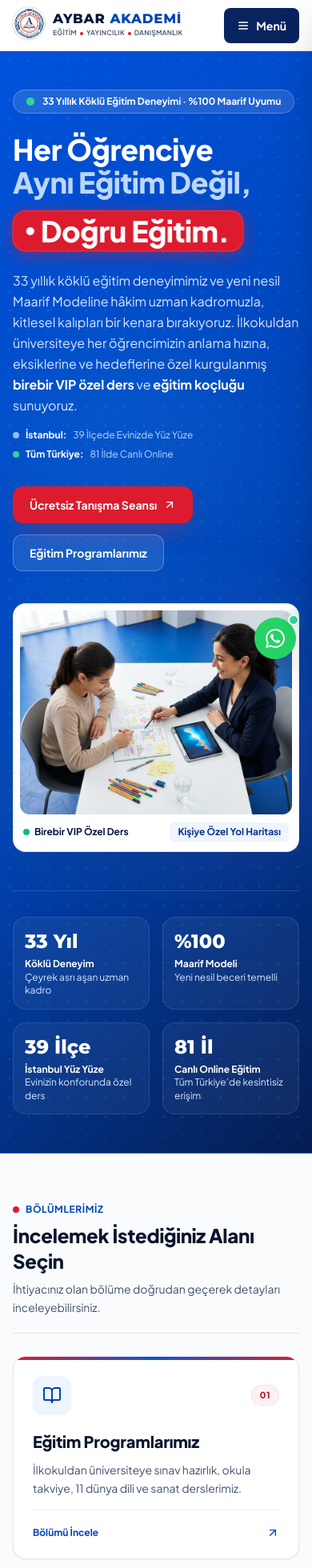
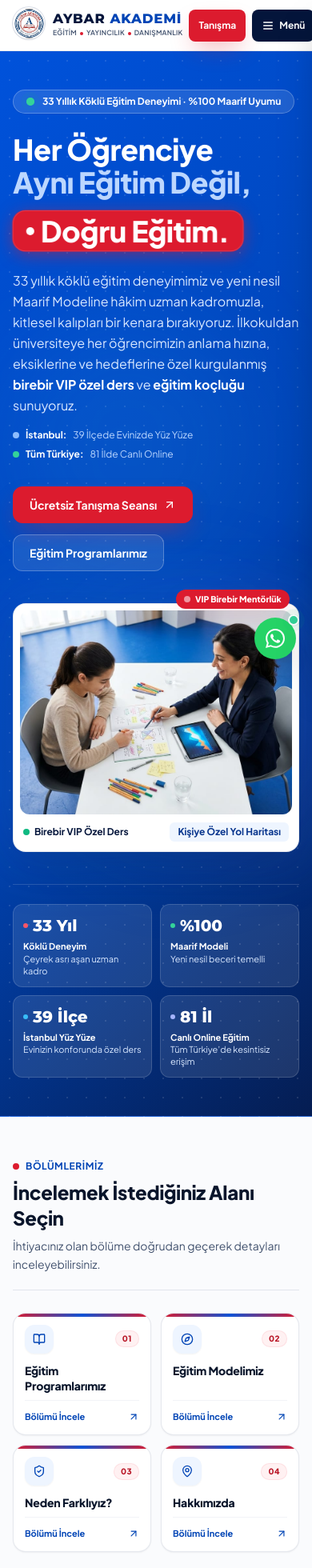
Before and after one commit to erog1u/aybar-akademi, a Next.js app: page / in a window 390 px wide. Shown: the top 1960 px of the page at 80% size. Built offline with nearby package versions, Linux system fonts and the light colour scheme.

Commit message:
feat(mobile-parity): elevate mobile ergonomics with 2x2 launcher, header CTA, unhidden hero badges, and active drawer styling

```diff
--- a/src/app/egitim-modelimiz/page.tsx
+++ b/src/app/egitim-modelimiz/page.tsx
@@ -66,7 +66,7 @@ export default function EgitimModelimizPage() {
 
             <div className="lg:col-span-5 w-full relative">
               <div className="absolute -inset-4 bg-gradient-to-r from-blue-400/30 via-indigo-400/20 to-sky-300/30 rounded-3xl blur-2xl animate-gentle-glow pointer-events-none" />
-              <div className="absolute -top-3.5 right-4 z-20 hidden sm:inline-flex items-center gap-2 px-3.5 py-1.5 rounded-full bg-crimson-600 text-white font-black text-xs shadow-crimson animate-float-slow">
+              <div className="absolute -top-3 sm:-top-3.5 right-3 sm:right-4 z-20 inline-flex items-center gap-1.5 sm:gap-2 px-2.5 sm:px-3.5 py-1 sm:py-1.5 rounded-full bg-crimson-600 text-white font-black text-[10.5px] sm:text-xs shadow-crimson animate-float-slow">
                 <span className="h-2 w-2 rounded-full bg-white animate-pulse" />
                 <span>Bütüncül VIP Sistem</span>
               </div>
--- a/src/app/egitim-programlarimiz/page.tsx
+++ b/src/app/egitim-programlarimiz/page.tsx
@@ -40,7 +40,7 @@ export default function EgitimProgramlarimizPage() {
 
             <div className="lg:col-span-5 relative">
               <div className="absolute -inset-4 bg-gradient-to-r from-blue-400/30 via-indigo-400/20 to-sky-300/30 rounded-3xl blur-2xl animate-gentle-glow pointer-events-none" />
-              <div className="absolute -top-3.5 right-4 z-20 hidden sm:inline-flex items-center gap-2 px-3.5 py-1.5 rounded-full bg-crimson-600 text-white font-black text-xs shadow-crimson animate-float-slow">
+              <div className="absolute -top-3 sm:-top-3.5 right-3 sm:right-4 z-20 inline-flex items-center gap-1.5 sm:gap-2 px-2.5 sm:px-3.5 py-1 sm:py-1.5 rounded-full bg-crimson-600 text-white font-black text-[10.5px] sm:text-xs shadow-crimson animate-float-slow">
                 <span className="h-2 w-2 rounded-full bg-white animate-pulse" />
                 <span>6 Ana Akademik Alan</span>
               </div>
--- a/src/app/hakkimizda/page.tsx
+++ b/src/app/hakkimizda/page.tsx
@@ -47,7 +47,7 @@ export default function HakkimizdaPage() {
 
             <div className="lg:col-span-5 w-full relative">
               <div className="absolute -inset-4 bg-gradient-to-r from-blue-400/30 via-indigo-400/20 to-sky-300/30 rounded-3xl blur-2xl animate-gentle-glow pointer-events-none" />
-              <div className="absolute -top-3.5 right-4 z-20 hidden sm:inline-flex items-center gap-2 px-3.5 py-1.5 rounded-full bg-crimson-600 text-white font-black text-xs shadow-crimson animate-float-slow">
+              <div className="absolute -top-3 sm:-top-3.5 right-3 sm:right-4 z-20 inline-flex items-center gap-1.5 sm:gap-2 px-2.5 sm:px-3.5 py-1 sm:py-1.5 rounded-full bg-crimson-600 text-white font-black text-[10.5px] sm:text-xs shadow-crimson animate-float-slow">
                 <span className="h-2 w-2 rounded-full bg-white animate-pulse" />
                 <span>33 Yıllık Deneyim</span>
               </div>
--- a/src/app/neden-farkliyiz/page.tsx
+++ b/src/app/neden-farkliyiz/page.tsx
@@ -66,7 +66,7 @@ export default function NedenFarkliyizPage() {
 
             <div className="lg:col-span-5 w-full relative">
               <div className="absolute -inset-4 bg-gradient-to-r from-blue-400/30 via-indigo-400/20 to-sky-300/30 rounded-3xl blur-2xl animate-gentle-glow pointer-events-none" />
-              <div className="absolute -top-3.5 right-4 z-20 hidden sm:inline-flex items-center gap-2 px-3.5 py-1.5 rounded-full bg-crimson-600 text-white font-black text-xs shadow-crimson animate-float-slow">
+              <div className="absolute -top-3 sm:-top-3.5 right-3 sm:right-4 z-20 inline-flex items-center gap-1.5 sm:gap-2 px-2.5 sm:px-3.5 py-1 sm:py-1.5 rounded-full bg-crimson-600 text-white font-black text-[10.5px] sm:text-xs shadow-crimson animate-float-slow">
                 <span className="h-2 w-2 rounded-full bg-white animate-pulse" />
                 <span>Kişiye Özel Hata Defteri</span>
               </div>
--- a/src/app/page.tsx
+++ b/src/app/page.tsx
@@ -145,8 +145,8 @@ export default function HomePage() {
             <div className="lg:col-span-6 min-w-0 relative">
               <div className="absolute -inset-4 bg-gradient-to-r from-blue-400/30 via-sky-400/20 to-indigo-400/30 rounded-3xl blur-2xl animate-gentle-glow pointer-events-none" />
 
-              {/* Üst Yüzen Kırmızı Rozet (Süs & Cancan) */}
-              <div className="absolute -top-3.5 right-4 z-20 hidden sm:inline-flex items-center gap-2 px-3.5 py-1.5 rounded-full bg-crimson-600 text-white font-black text-xs shadow-crimson animate-float-slow">
+              {/* Üst Yüzen Kırmızı Rozet (Mobilde ve Masaüstünde Canlı & Süs) */}
+              <div className="absolute -top-3 sm:-top-3.5 right-3 sm:right-4 z-20 inline-flex items-center gap-1.5 sm:gap-2 px-2.5 sm:px-3.5 py-1 sm:py-1.5 rounded-full bg-crimson-600 text-white font-black text-[10.5px] sm:text-xs shadow-crimson animate-float-slow">
                 <span className="h-2 w-2 rounded-full bg-white animate-pulse" />
                 <span>VIP Birebir Mentörlük</span>
               </div>
@@ -172,32 +172,44 @@ export default function HomePage() {
             </div>
           </div>
 
-          {/* Hero Tabanı: 4 Kurumsal Güven Sütunu (Mobilde Asla Sıkışmayan Orantılı Düzen) */}
-          <div className="mt-12 pt-8 border-t border-white/15 grid grid-cols-2 lg:grid-cols-4 gap-4 sm:gap-6">
-            <div className="p-3.5 sm:p-4 rounded-2xl bg-white/5 hover:bg-white/10 border border-white/10 transition-all duration-300 flex flex-col sm:flex-row items-start sm:items-center gap-1 sm:gap-3.5">
-              <span className="font-brand text-2xl sm:text-3xl font-extrabold text-white">33 Yıl</span>
-              <div className="text-xs sm:text-[13px] text-cobalt-100 leading-snug">
+          {/* Hero Tabanı: 4 Kurumsal Güven Sütunu (Mobilde ve PC'de Eşit Zarafet) */}
+          <div className="mt-10 sm:mt-12 pt-6 sm:pt-8 border-t border-white/15 grid grid-cols-2 lg:grid-cols-4 gap-2.5 sm:gap-6">
+            <div className="p-3 sm:p-4 rounded-xl sm:rounded-2xl bg-white/10 hover:bg-white/15 border border-white/15 transition-all duration-300 flex flex-col sm:flex-row items-start sm:items-center gap-1 sm:gap-3.5">
+              <span className="font-brand text-xl sm:text-3xl font-extrabold text-white flex items-center gap-1.5">
+                <span className="h-1.5 w-1.5 rounded-full bg-crimson-400 sm:hidden" />
+                33 Yıl
+              </span>
+              <div className="text-[11px] sm:text-[13px] text-cobalt-100 leading-snug">
                 <strong className="text-white block font-bold">Köklü Deneyim</strong>
                 Çeyrek asrı aşan uzman kadro
               </div>
             </div>
-            <div className="p-3.5 sm:p-4 rounded-2xl bg-white/5 hover:bg-white/10 border border-white/10 transition-all duration-300 flex flex-col sm:flex-row items-start sm:items-center gap-1 sm:gap-3.5">
-              <span className="font-brand text-2xl sm:text-3xl font-extrabold text-white">%100</span>
-              <div className="text-xs sm:text-[13px] text-cobalt-100 leading-snug">
+            <div className="p-3 sm:p-4 rounded-xl sm:rounded-2xl bg-white/10 hover:bg-white/15 border border-white/15 transition-all duration-300 flex flex-col sm:flex-row items-start sm:items-center gap-1 sm:gap-3.5">
+              <span className="font-brand text-xl sm:text-3xl font-extrabold text-white flex items-center gap-1.5">
+                <span className="h-1.5 w-1.5 rounded-full bg-emerald-400 sm:hidden" />
+                %100
+              </span>
+              <div className="text-[11px] sm:text-[13px] text-cobalt-100 leading-snug">
                 <strong className="text-white block font-bold">Maarif Modeli</strong>
                 Yeni nesil beceri temelli
               </div>
             </div>
-            <div className="p-3.5 sm:p-4 rounded-2xl bg-white/5 hover:bg-white/10 border border-white/10 transition-all duration-300 flex flex-col sm:flex-row items-start sm:items-center gap-1 sm:gap-3.5">
-              <span className="font-brand text-2xl sm:text-3xl font-extrabold text-white">39 İlçe</span>
-              <div className="text-xs sm:text-[13px] text-cobalt-100 leading-snug">
+            <div className="p-3 sm:p-4 rounded-xl sm:rounded-2xl bg-white/10 hover:bg-white/15 border border-white/15 transition-all duration-300 flex flex-col sm:flex-row items-start sm:items-center gap-1 sm:gap-3.5">
+              <span className="font-brand text-xl sm:text-3xl font-extrabold text-white flex items-center gap-1.5">
+                <span className="h-1.5 w-1.5 rounded-full bg-sky-400 sm:hidden" />
+                39 İlçe
+              </span>
+              <div className="text-[11px] sm:text-[13px] text-cobalt-100 leading-snug">
                 <strong className="text-white block font-bold">İstanbul Yüz Yüze</strong>
                 Evinizin konforunda özel ders
               </div>
             </div>
-            <div className="p-3.5 sm:p-4 rounded-2xl bg-white/5 hover:bg-white/10 border border-white/10 transition-all duration-300 flex flex-col sm:flex-row items-start sm:items-center gap-1 sm:gap-3.5">
-              <span className="font-brand text-2xl sm:text-3xl font-extrabold text-white">81 İl</span>
-              <div className="text-xs sm:text-[13px] text-cobalt-100 leading-snug">
+            <div className="p-3 sm:p-4 rounded-xl sm:rounded-2xl bg-white/10 hover:bg-white/15 border border-white/15 transition-all duration-300 flex flex-col sm:flex-row items-start sm:items-center gap-1 sm:gap-3.5">
+              <span className="font-brand text-xl sm:text-3xl font-extrabold text-white flex items-center gap-1.5">
+                <span className="h-1.5 w-1.5 rounded-full bg-indigo-300 sm:hidden" />
+                81 İl
+              </span>
+              <div className="text-[11px] sm:text-[13px] text-cobalt-100 leading-snug">
                 <strong className="text-white block font-bold">Canlı Online Eğitim</strong>
                 Tüm Türkiye’de kesintisiz erişim
               </div>
@@ -206,8 +218,8 @@ export default function HomePage() {
         </div>
       </section>
 
-      {/* 2. Canlı, Şık ve Prestijli 4 Bölüm Yönlendirmesi */}
-      <section className="py-14 sm:py-20 bg-paper border-b border-cobalt-900/10">
+      {/* 2. Canlı, Şık ve Prestijli 4 Bölüm Yönlendirmesi (Mobilde 2x2 App Paneli, PC'de 4 Kolon) */}
+      <section className="py-12 sm:py-20 bg-paper border-b border-cobalt-900/10">
         <div className="max-w-[1380px] mx-auto px-4 sm:px-6 lg:px-10">
           <SectionHeader
             eyebrow="BÖLÜMLERİMİZ"
@@ -215,38 +227,38 @@ export default function HomePage() {
             subtitle="İhtiyacınız olan bölüme doğrudan geçerek detayları inceleyebilirsiniz."
           />
 
-          <div className="grid grid-cols-1 sm:grid-cols-2 lg:grid-cols-4 gap-6">
+          <div className="grid grid-cols-2 lg:grid-cols-4 gap-3 sm:gap-6">
             {GUIDED_SECTIONS.map((item) => {
               const Icon = item.icon;
               return (
                 <Link
                   key={item.href}
                   href={item.href}
-                  className="group flex flex-col justify-between p-6 sm:p-7 rounded-2xl bg-white border border-cobalt-900/10 shadow-sm hover:border-crimson-500/40 hover:shadow-xl hover:-translate-y-2 transition-all duration-300 relative overflow-hidden"
+                  className="group flex flex-col justify-between p-3.5 sm:p-7 rounded-2xl bg-white border border-cobalt-900/10 shadow-sm hover:border-crimson-500/40 hover:shadow-xl hover:-translate-y-2 active:scale-[0.98] transition-all duration-300 relative overflow-hidden"
                 >
                   <div className="absolute top-0 inset-x-0 h-1 bg-gradient-to-r from-crimson-600 via-cobalt-600 to-crimson-600" />
                   <div>
-                    <div className="flex items-center justify-between mb-5">
-                      <span className="h-12 w-12 rounded-xl bg-cobalt-50 text-cobalt-700 group-hover:bg-crimson-600 group-hover:text-white group-hover:scale-105 flex items-center justify-center shrink-0 transition-all duration-300 shadow-sm">
-                        <Icon className="h-6 w-6" />
+                    <div className="flex items-center justify-between mb-3 sm:mb-5">
+                      <span className="h-9 w-9 sm:h-12 sm:w-12 rounded-xl bg-cobalt-50 text-cobalt-700 group-hover:bg-crimson-600 group-hover:text-white group-hover:scale-105 flex items-center justify-center shrink-0 transition-all duration-300 shadow-sm">
+                        <Icon className="h-4 w-4 sm:h-6 sm:w-6" />
                       </span>
-                      <span className="inline-flex items-center px-2.5 py-1 rounded-full bg-crimson-50 text-[11px] font-black tracking-wider text-crimson-700 border border-crimson-200/50 group-hover:bg-crimson-600 group-hover:text-white transition-colors shadow-xs">
+                      <span className="inline-flex items-center px-2 sm:px-2.5 py-0.5 sm:py-1 rounded-full bg-crimson-50 text-[10px] sm:text-[11px] font-black tracking-wider text-crimson-700 border border-crimson-200/50 group-hover:bg-crimson-600 group-hover:text-white transition-colors shadow-xs">
                         {item.badge}
                       </span>
                     </div>
 
-                    <h3 className="text-xl font-extrabold text-ink group-hover:text-crimson-600 transition-colors tracking-tight">
+                    <h3 className="text-sm sm:text-xl font-extrabold text-ink group-hover:text-crimson-600 transition-colors tracking-tight leading-snug">
                       {item.title}
                     </h3>
 
-                    <p className="mt-2.5 text-sm sm:text-[14.5px] text-ink-muted leading-relaxed">
+                    <p className="hidden sm:block mt-2.5 text-sm sm:text-[14.5px] text-ink-muted leading-relaxed">
                       {item.description}
                     </p>
                   </div>
 
-                  <div className="pt-5 mt-4 border-t border-cobalt-900/5 flex items-center justify-between text-xs sm:text-sm font-bold text-cobalt-700 group-hover:text-crimson-600 transition-colors">
-                    <span>Bölümü İncele</span>
-                    <ArrowUpRight className="h-4 w-4 transition-transform group-hover:translate-x-1 group-hover:-translate-y-1" />
+                  <div className="pt-3 sm:pt-5 mt-2 sm:mt-4 border-t border-cobalt-900/5 flex items-center justify-between text-xs sm:text-sm font-bold text-cobalt-700 group-hover:text-crimson-600 transition-colors">
+                    <span className="text-[11px] sm:text-sm">Bölümü İncele</span>
+                    <ArrowUpRight className="h-3.5 w-3.5 sm:h-4 sm:w-4 transition-transform group-hover:translate-x-1 group-hover:-translate-y-1" />
                   </div>
                 </Link>
               );
--- a/src/components/layout/Navbar.tsx
+++ b/src/components/layout/Navbar.tsx
@@ -97,8 +97,9 @@ export default function Navbar() {
             })}
           </nav>
 
-          {/* Sağ: CTA & Mobil Menü Butonu */}
-          <div className="flex items-center shrink-0">
+          {/* Sağ: CTA & Mobil Menü Butonları (Mobilde de Canlı Kırmızı Tanışma Butonu) */}
+          <div className="flex items-center gap-2 shrink-0">
+            {/* Masaüstü CTA */}
             <a
               href={getWhatsAppUrl()}
               target="_blank"
@@ -109,13 +110,25 @@ export default function Navbar() {
               <span className="inline xl:hidden">Ücretsiz Tanışma</span>
             </a>
 
+            {/* Mobil Hızlı Tanışma Aksiyonu (Mobilde PC ile Eşit Zenginlik) */}
+            <a
+              href={getWhatsAppUrl()}
+              target="_blank"
+              rel="noopener noreferrer"
+              className="lg:hidden h-10 px-3 rounded-lg bg-crimson-600 active:scale-95 text-white text-xs font-bold inline-flex items-center gap-1.5 shadow-crimson"
+              aria-label="30 Dk Ücretsiz Tanışma Seansı"
+            >
+              <span>Tanışma</span>
+            </a>
+
+            {/* Mobil Menü Butonu */}
             <button
               type="button"
               onClick={() => setMobileOpen(true)}
               aria-label="Menüyü Aç"
               aria-expanded={mobileOpen}
               aria-controls="mobile-drawer"
-              className="lg:hidden h-11 px-4 rounded-lg bg-cobalt-900 active:scale-95 text-white text-sm font-bold inline-flex items-center gap-2 transition-transform cursor-pointer focus-visible:ring-2 focus-visible:ring-cobalt-600 focus-visible:outline-none"
+              className="lg:hidden h-10 px-3 rounded-lg bg-cobalt-950 active:scale-95 text-white text-xs sm:text-sm font-bold inline-flex items-center gap-1.5 transition-transform cursor-pointer focus-visible:ring-2 focus-visible:ring-cobalt-600 focus-visible:outline-none shadow-sm"
             >
               <Menu className="h-4 w-4" />
               <span>Menü</span>
@@ -159,7 +172,7 @@ export default function Navbar() {
             aria-label="Mobil Menü Linkleri"
             className="p-4 sm:p-5 space-y-1.5"
           >
-            {siteConfig.navigation.map((item) => {
+            {siteConfig.navigation.map((item, idx) => {
               const isActive =
                 item.href === "/"
                   ? pathname === "/"
@@ -171,16 +184,21 @@ export default function Navbar() {
                   href={item.href}
                   prefetch={true}
                   onClick={() => setMobileOpen(false)}
-                  className={`flex items-center justify-between py-3.5 px-4 rounded-xl text-base font-bold transition-colors ${
+                  className={`flex items-center justify-between py-3.5 px-4 rounded-xl text-base font-bold transition-all ${
                     isActive
-                      ? "bg-cobalt-700 text-white shadow-sm"
+                      ? "bg-cobalt-950 text-white shadow-md border-l-4 border-crimson-600 pl-3.5"
                       : "text-ink hover:bg-cobalt-50 hover:text-cobalt-700"
                   }`}
                 >
-                  <span>{item.label}</span>
+                  <div className="flex items-center gap-2.5">
+                    <span className={`text-xs font-mono font-bold ${isActive ? "text-crimson-400" : "text-ink-subtle"}`}>
+                      0{idx + 1}
+                    </span>
+                    <span>{item.label}</span>
+                  </div>
                   <ArrowUpRight
                     className={`h-4 w-4 shrink-0 ${
-                      isActive ? "text-white/90" : "text-ink-subtle"
+                      isActive ? "text-crimson-400" : "text-ink-subtle"
                     }`}
                   />
                 </Link>
```
